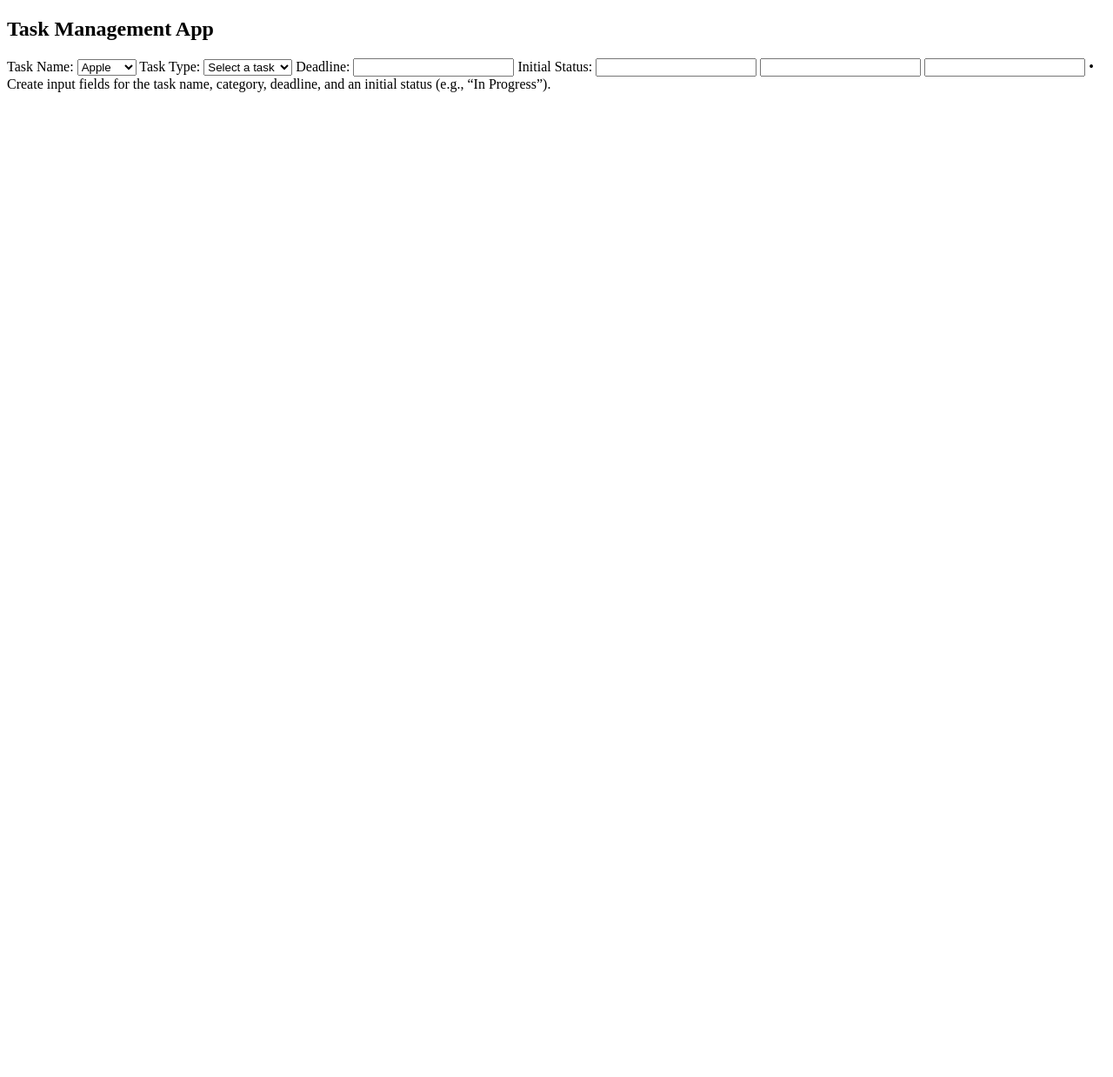
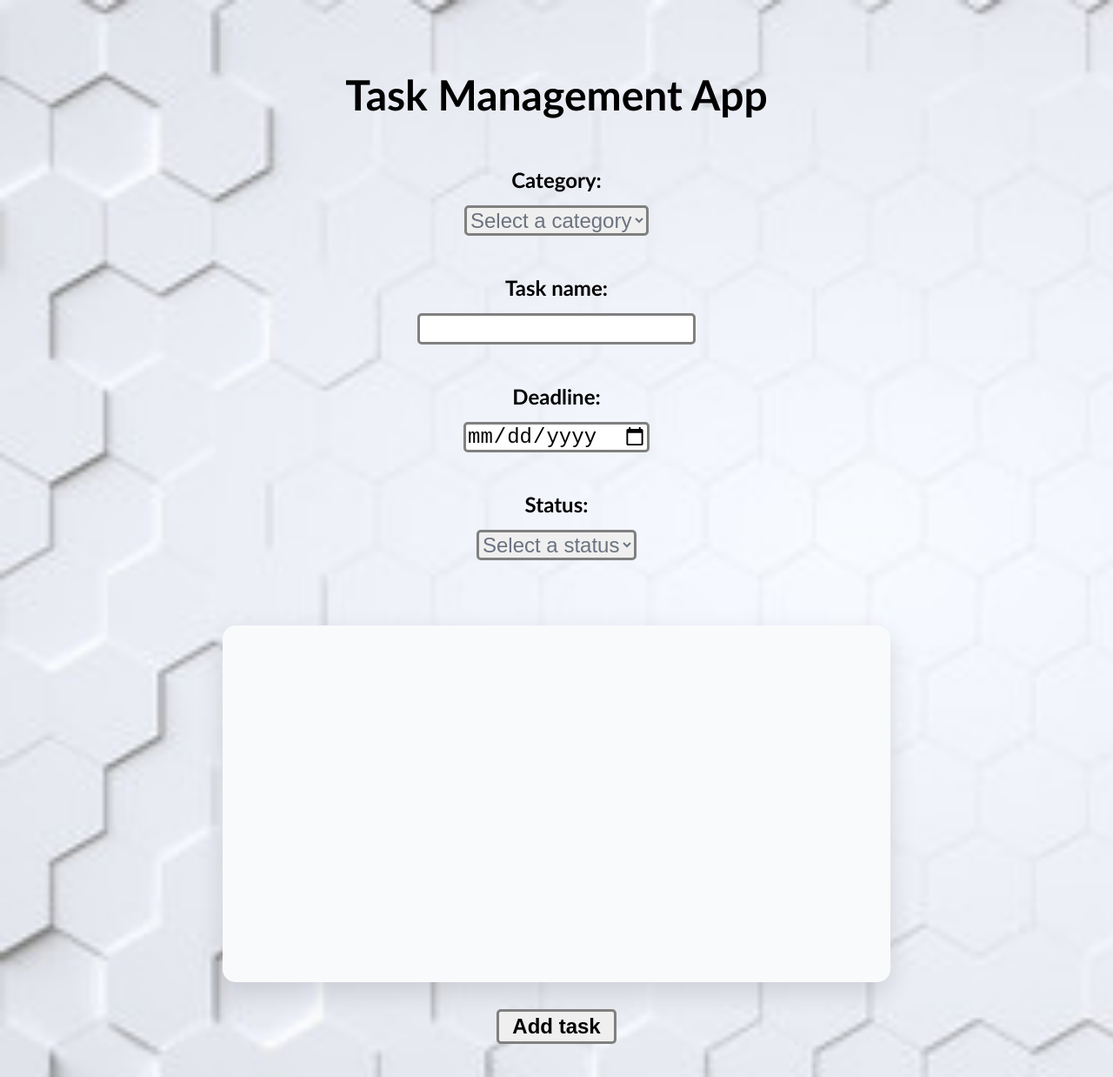
Before and after one commit to PSStudent01/sba-m-4-task-management-app-rod-gaitan, a plain HTML site: page index.html in a window 1280 px wide. Shown: the whole page at 87% size. Before the commit the page ends 800 px from the top, so only its background shows below. Drawn offline with Linux system fonts and the light colour scheme.

Commit message:
completed step 'Adding New Tasks'

```diff
--- a/index.html
+++ b/index.html
@@ -1,5 +1,6 @@
 <!DOCTYPE html>
 <html lang="en">
+
 <head>
   <meta charset="UTF-8">
   <meta name="viewport" content="width=device-width, initial-scale=1.0">
@@ -12,40 +13,48 @@
   <main>
     <section>
       <h1>Task Management App</h1>
-      <p></p>
-	<label>Task Name: </lable>
-<select id="fruit" name="fruit">
-  <option value="apple">Apple</option>
-  <option value="banana">Banana</option>
-  <option value="orange">Orange</option>
-</select>
 
-<label for="taskType">Task Type:</label>
+      <label for="category" class="label">Category: </label>
+      <select class="input" id="category" name="category" required>
+        <option value="" disabled selected>Select a category</option>
+        <option value="module1">Module 1</option>
+        <option value="module2">Module 2</option>
+        <option value="module3">Module 3</option>
+        <option value="module4">Module 4</option>
+      </select>
+      <!--
+      <label for="taskname" class="label" >Task Name: </label>
+        <select class="input" id="taskname" name="taskname" required>
+          <option value="" disabled selected >Select a task</option>
+          <option value="labs">Labs</option>
+          <option value="sbas">SBAs</option>
+          <option value="kbas">KBAs</option>
+        </select> -->
 
-<select id="taskType" name="taskType" required>
-  <option value="" disabled selected>Select a task</option>
-  <option value="lesson">Lessons</option>
-  <option value="assignment">Assignments</option>
-  <option value="assessment">Assessments</option>
-  <option value="discussion">Discussions</option>
-</select>
+      <label for="taskname" class="label">Task name: </label>
+      <input class="input" id="taskname" name="taskname" required>
 
-	<label>Deadline: </lable>
-	<input></input>
-	<label>Initial Status: </lable>
-	<input></input>
-	<label></lable>
-	<input></input>
-	<label></lable>
-	<input></input>
+      <label for="deadline" class="label">Deadline: </label>
+      <input type="date" class="input" id="deadline" name="deadline">
+
+      <label for="status" class="label">Status: </label>
+      <select class="input" id="status" name="status" required>
+        <option value="" disabled selected>Select a status</option>
+        <option value="inprogress">In Progress</option>
+        <option value="completed">Completed</option>
+        <option value="overdue">Overdue</option>
+      </select>
 
 
+      <ul id="taskList">
 
-•	Create input fields for the task name, category, deadline, and an initial status (e.g., “In Progress”).
-    </section>
+      </ul>
 
 
+      <button>Add task</button>
+
   </main>
+  <script src="index.js"></script>
+</body>
 
-</body>
 </html>
--- a/index.js
+++ b/index.js
@@ -0,0 +1,58 @@
+
+
+
+let tasks = []
+
+let btnEl = document.querySelector("button")
+let taskListEl = document.getElementById("taskList")
+let inputEl = document.getElementsByClassName("input")
+
+
+btnEl.addEventListener("click", addNewtask)
+
+function addNewtask(category, task, deadline, status) {
+
+let newTask = {
+category: document.getElementById("category").value,
+task: document.getElementById("taskname").value,
+deadline: document.getElementById("deadline").value,
+status: document.getElementById("status").value
+}
+
+tasks.push(newTask)
+
+console.log(newTask)
+
+renderTask()
+
+return newTask
+
+}
+
+//  console.log(addNewtask("Module 1", "Lab 1", "10-10-26", "completed"))
+
+
+function renderTask(){
+    inputEl.value = ""  // go back to this as it is not clearing my fields once I click the button!!!!!!
+    taskList.innerHTML = "" //clears the list so it can be re-rendered without duplicating items
+
+
+    for (i=0; i < tasks.length; i++ ){
+        let liEl = document.createElement("li")
+        /*liEl.textContent = tasks[i]*/
+        liEl.textContent =
+            /*
+            `tasks[i].category
+            tasks[i].task
+            tasks[i].deadline
+            tasks[i].status`
+            */                                  // come back to create spaces in between rendered item objects!!!!
+            `Category: ${tasks[i].category};
+            Task name: ${tasks[i].task};
+            Deadline: ${tasks[i].deadline};
+            Status: ${tasks[i].status}`
+
+        taskListEl.appendChild(liEl)
+    }
+
+}
--- a/styles.css
+++ b/styles.css
@@ -0,0 +1,85 @@
+
+body {
+    font-family: 'Trebuchet MS', 'Lucida Sans Unicode', 'Lucida Grande', Arial, sans-serif;
+    background-image: url("./sba-4-bg-img.JPG");
+    background-size: cover;
+    font-weight: bold;
+    /*color: white;*/
+}
+
+/*
+main{
+    display: flex;
+    flex-direction: column;
+    align-items: center;
+    gap: 15px;
+    margin-top: 40px;
+}
+    */
+
+section{
+    display: flex;
+    flex-direction: column;
+    align-items: center;
+    gap: 15px;
+    margin-top: 40px;
+}
+
+h1 {
+    font-size: 3rem;
+}
+
+
+.input {
+    font-size: 1.5rem;
+    border: 3px solid grey;
+    border-radius: 5px;
+    margin-bottom: 30px;
+}
+
+.label{
+      font-size: 1.5rem;
+      gap: none;
+}
+
+select {
+  color: #6b7280;
+}
+
+select:focus,
+select:valid {
+  color: #111;
+}
+
+button{
+     font-size: 1.5rem;
+     font-weight: bold;
+    border: 3px solid grey;
+    border-radius: 5px;
+    margin-bottom: 30px;
+    padding: 3px 15px 3px 15px;
+
+}
+
+#taskname{
+        margin-bottom: 30px;
+}
+
+
+#status{
+    margin-bottom: 30px;
+}
+
+
+#taskList {
+  /*border: 3px solid red;*/
+  background-color: #f9fafb;
+  border: 5px solid #f9fafb;
+  border-radius: 15px;
+  width: 60%;
+  min-height: 400px;
+  margin-top: 30px;
+  padding: 0;
+  list-style: none;
+  box-shadow: 0 12px 30px rgba(0.12, 0.12, 0.12, 0.12);
+}
```
